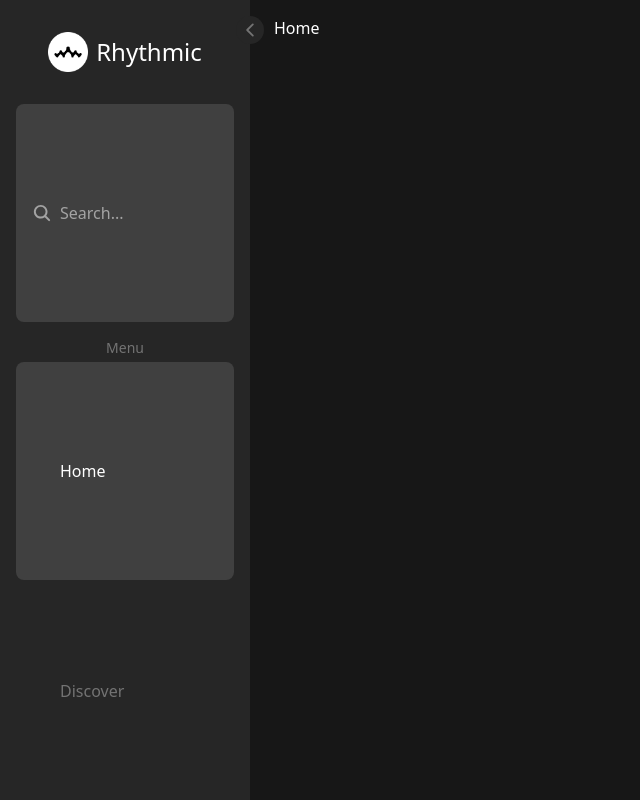
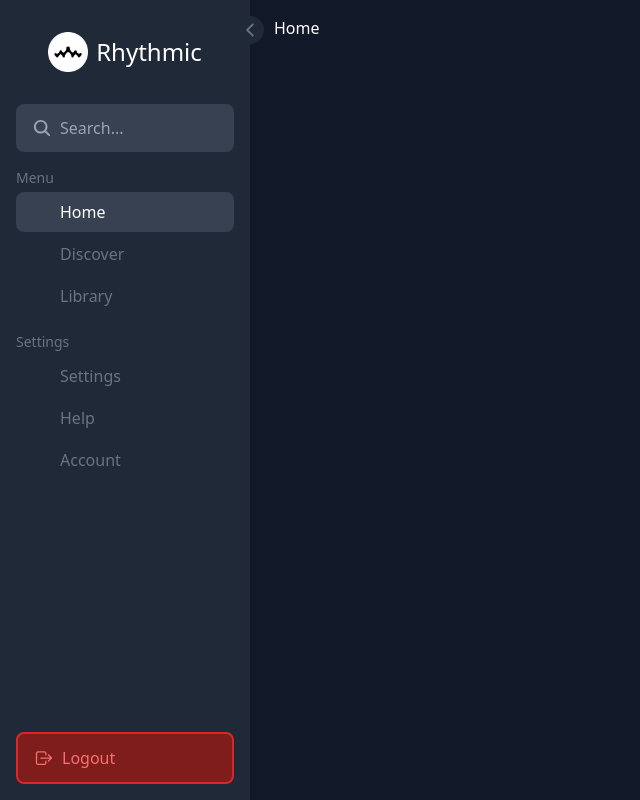
Before and after one commit to fachryafrz/ryth, a React (Vite) app: page / in a window 1280 px wide. Shown: the whole page, without its empty margins (0-640 px from the left). Built offline with nearby package versions, Linux system fonts and the light colour scheme.

Commit message:
Update: Change color

```diff
--- a/src/App.jsx
+++ b/src/App.jsx
@@ -17,12 +17,12 @@ function App() {
 
   return (
     <Router>
-      <div id="app" className="bg-neutral-900 text-white min-h-screen flex">
+      <div id="app" className="bg-gray-900 text-white min-h-screen flex">
         <Sidebar sidebarToggle={sidebarToggle} />
         <main className={`p-4 sm:pl-6 relative w-full`}>
           <button
             onClick={handleSidebar}
-            className={`z-50 max-w-fit hidden sm:grid place-items-center p-1 rounded-full bg-neutral-800 text-neutral-500 absolute -left-[14px] transition-all hover:bg-white hover:text-neutral-900`}
+            className={`z-50 max-w-fit hidden sm:grid place-items-center p-1 rounded-full bg-gray-800 text-gray-500 absolute -left-[14px] transition-all hover:bg-white hover:text-gray-900`}
           >
             <IonIcon
               icon={!sidebarToggle ? Icon.chevronBack : Icon.chevronForward}
--- a/src/components/Sidebar.jsx
+++ b/src/components/Sidebar.jsx
@@ -10,7 +10,7 @@ export default function Sidebar({ sidebarToggle }) {
     <nav
       className={`${
         !sidebarToggle ? `min-w-[250px]` : `min-w-fit`
-      } h-[100svh] sticky top-0 bg-neutral-800 p-4 overflow-y-auto hidden sm:flex flex-col gap-4`}
+      } h-[100svh] sticky top-0 bg-gray-800 p-4 overflow-y-auto hidden sm:flex flex-col gap-4`}
     >
       <Link
         to={`/`}
@@ -29,9 +29,9 @@ export default function Sidebar({ sidebarToggle }) {
       </Link>
       <NavLink
         to={`/search`}
-        activeClassName="!bg-white !text-neutral-900"
+        activeClassName="!bg-white !text-gray-900"
         className={`btn justify-center aspect-square ${
-          !sidebarToggle && `!justify-start aspect-auto`
+          !sidebarToggle && `!justify-start !aspect-auto`
         }`}
       >
         <IonIcon icon={Icon.search} />
@@ -41,8 +41,8 @@ export default function Sidebar({ sidebarToggle }) {
         return (
           <section key={index}>
             <h2
-              className={`text-sm text-neutral-500 font-medium mb-1 mx-auto max-w-fit ${
-                !sidebarToggle && `mx-0`
+              className={`text-sm text-gray-500 font-medium mb-1 mx-auto max-w-fit ${
+                !sidebarToggle && `!mx-0`
               }`}
             >
               {item.section}
@@ -66,8 +66,8 @@ export default function Sidebar({ sidebarToggle }) {
                       to={link.url}
                       key={index}
                       activeClassName={`nav-active`}
-                      className={`flex items-center gap-2 p-4 rounded-lg text-neutral-500 font-medium hover:text-white transition-all mt-0.5 justify-center aspect-square ${
-                        !sidebarToggle && `py-2 !justify-start aspect-auto`
+                      className={`flex items-center gap-2 p-4 rounded-lg text-gray-500 font-medium hover:text-white transition-all mt-0.5 justify-center aspect-square ${
+                        !sidebarToggle && `py-2 !justify-start !aspect-auto`
                       }`}
                     >
                       <IonIcon icon={icons[index]} />
@@ -82,8 +82,8 @@ export default function Sidebar({ sidebarToggle }) {
       })}
       <button
         onClick={() => confirm("Are you sure wants to logout?")}
-        className={`btn w-full mt-auto bg-red-900 text-red-600 border-2 border-red-600 justify-center aspect-square hover:bg-red-600 hover:text-white ${
-          !sidebarToggle && `!justify-start aspect-auto`
+        className={`btn w-full mt-auto bg-red-900 text-red-400 border-2 border-red-600 justify-center aspect-square hover:bg-red-600 hover:text-white ${
+          !sidebarToggle && `!justify-start !aspect-auto`
         }`}
       >
         <IonIcon icon={Icon.logOutOutline} />
--- a/src/index.css
+++ b/src/index.css
@@ -16,10 +16,10 @@
   }
 
   .nav-active {
-    @apply bg-neutral-700 !text-white;
+    @apply bg-gray-700 !text-white;
   }
 
   .btn {
-    @apply flex items-center gap-2 px-4 py-3 bg-neutral-700 rounded-lg text-neutral-400 transition-all hover:scale-105 active:scale-100;
+    @apply flex items-center gap-2 px-4 py-3 bg-gray-700 rounded-lg text-gray-400 transition-all hover:scale-105 active:scale-100;
   }
 }
```
